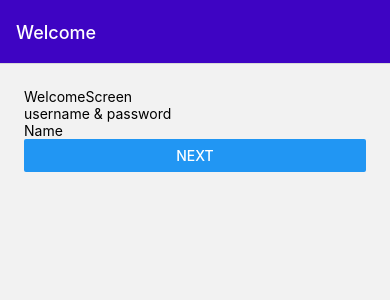
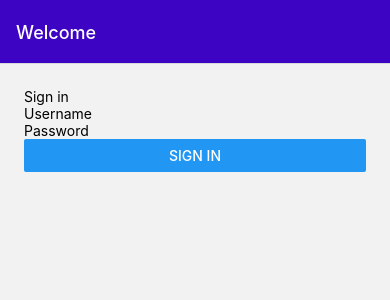
Before and after one commit to sadatakhtar/tracker-app, a React Native app: screen /DashboardScreen in a window 390 px wide. Shown: the top 300 px of the page. Built offline with nearby package versions, Linux system fonts and the light colour scheme.

Commit message:
started on sign in screen

```diff
--- a/screens/Dashboard.js
+++ b/screens/Dashboard.js
@@ -8,7 +8,7 @@ const Dashboard = ({ navigation }) => {
   return (
     <View style={styles.container}>
       <Text>Dashboard</Text>
-      <Text> Welcome {userNameRedux}</Text>
+      <Text>Welcome to the dashboard {userNameRedux}</Text>
     </View>
   );
 };
--- a/screens/WelcomeScreen.js
+++ b/screens/WelcomeScreen.js
@@ -18,11 +18,11 @@ const WelcomeScreen = ({ navigation }) => {
   }
   return (
     <View style={styles.container}>
-      <Text>WelcomeScreen</Text>
-      <Text>username & password</Text>
-      <TextInput placeholder="Name" onChangeText={handleName} />
+      <Text>Sign in</Text>
+      <TextInput placeholder="Username" onChangeText={handleName} />
+      <TextInput placeholder="Password" onChangeText={handleName} />
       <Button
-        title="Next"
+        title="Sign In"
         onPress={handleBtn}
       />
     </View>
```
